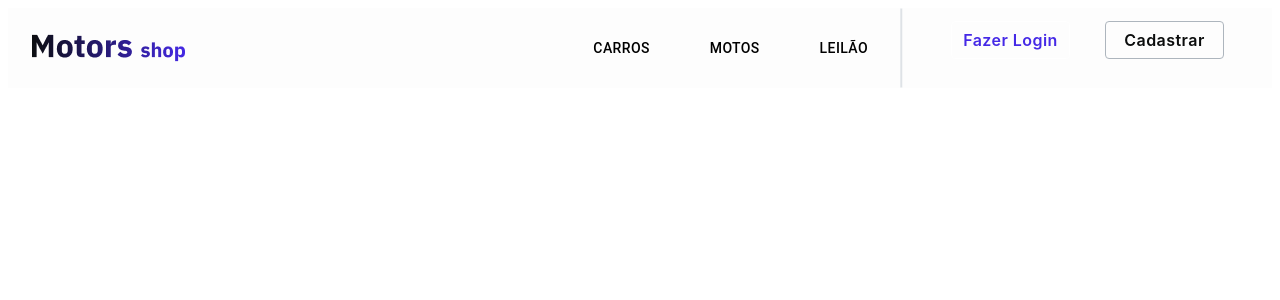
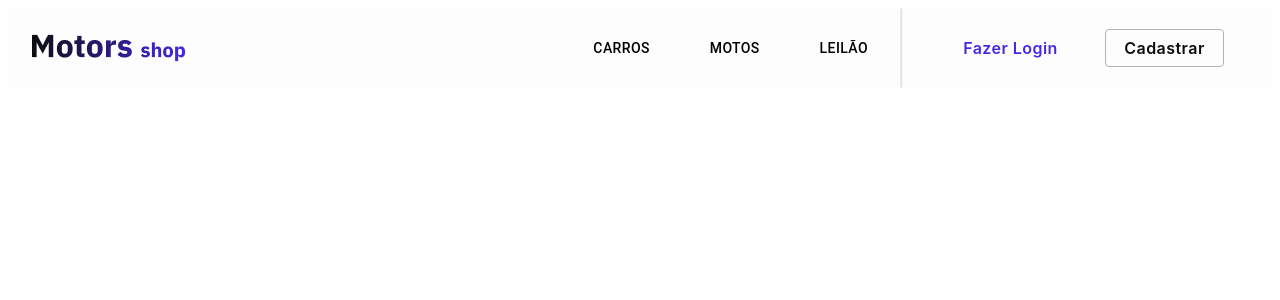
Before and after one commit to caiogiffoni/auto-empire-web, a React (Create React App) app in the folder client/: page / in a window 1280 px wide. Shown: the top 300 px of the page. Built offline with nearby package versions, Linux system fonts and the light colour scheme; the HTML template or start-up script is replaced by a standard one.

Commit message:
fix/styleHeader

```diff
--- a/client/src/components/registerHeader/index.tsx
+++ b/client/src/components/registerHeader/index.tsx
@@ -7,15 +7,11 @@ import Typography from "@mui/material/Typography";
 import Menu from "@mui/material/Menu";
 import MenuIcon from "@mui/icons-material/Menu";
 import Container from "@mui/material/Container";
-import Avatar from "@mui/material/Avatar";
 import Button from "@mui/material/Button";
 import { ButtonStyle } from "../button";
-import Tooltip from "@mui/material/Tooltip";
 import MenuItem from "@mui/material/MenuItem";
-import AdbIcon from "@mui/icons-material/Adb";
 import MotorShop from "../../assets/MotorsShop.png";
 import Line from "../../assets/Line.png";
-import { UserMenu } from "./style";
 
 const pages = ["Carros", "Motos", "Leilão"];
 const settings = ["Editar Perfil", "Editar endereço", "Minhas Compras", "Sair"];
@@ -133,8 +129,8 @@ const RegisterHeader = () => {
       </Container>
 
       <img src={Line} alt="line" style={{ margin: "none" }} />
-      <UserMenu>
-        <Container sx={{ width: "100%" }}>
+
+      <Container sx={{ width: "30%", display: { xs: "none", md: "flex" } }}>
         <Toolbar sx={{ width: "100%" }}>
           <Box
             sx={{
@@ -167,10 +163,8 @@ const RegisterHeader = () => {
           </Box>
         </Toolbar>
       </Container>
-      </UserMenu>
     </AppBar>
   );
 };
+
 export default RegisterHeader;
-
-//backgroundColor: "#4529E6"
--- a/client/src/components/registerHeader/style.js
+++ /dev/null
@@ -1,7 +0,0 @@
-import styled from "styled-components";
-
-export const UserMenu = styled.div`
-  @media (max-width: 900px) {
-    display: none;
-  }
-`;
```
Also changed, not shown: client/src/components/header/index.tsx (+3 -5 lines), client/src/components/header/style.js (deleted, +0 -8 lines). Lines whose indentation alone changed are shown as unchanged.
